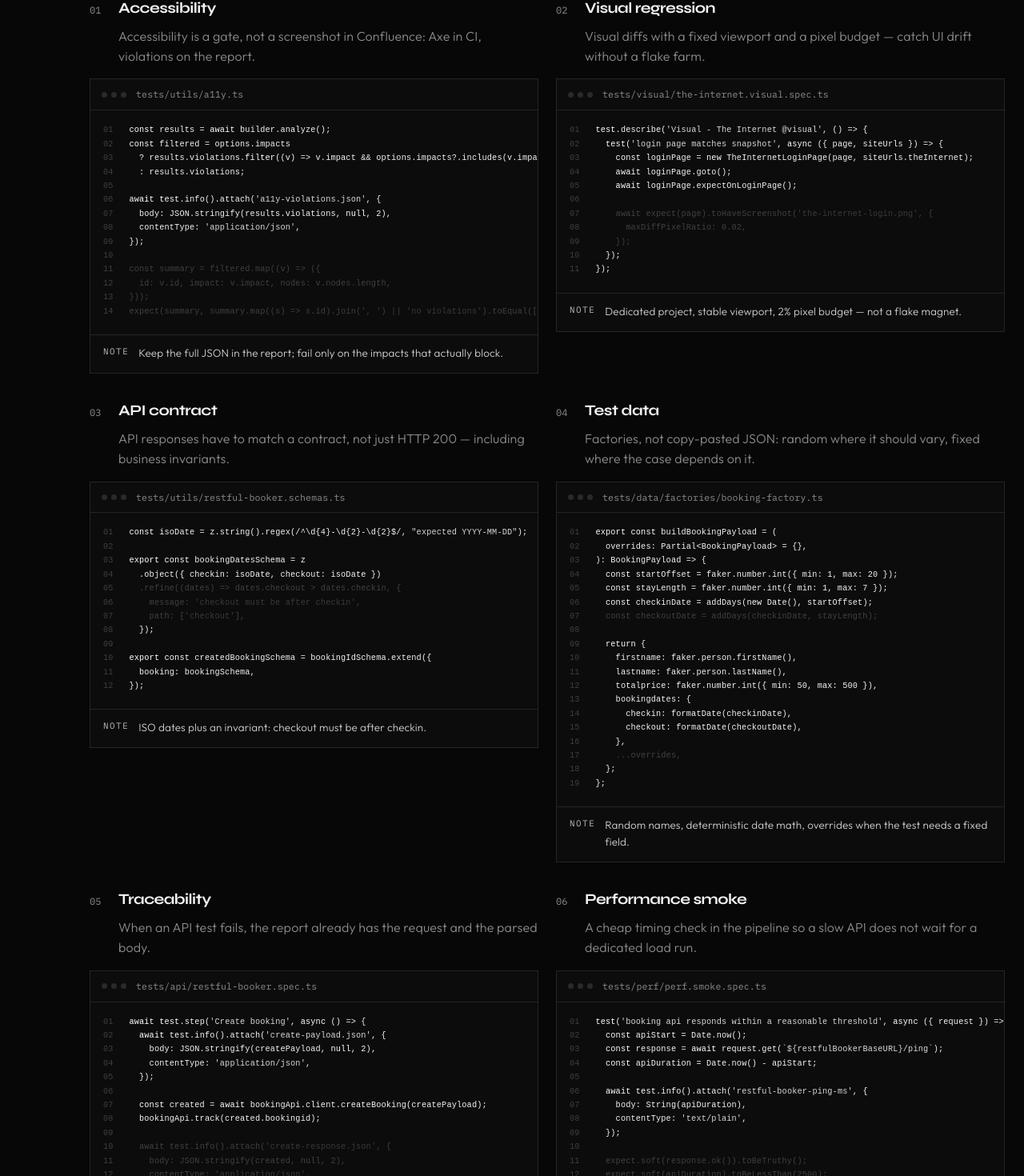
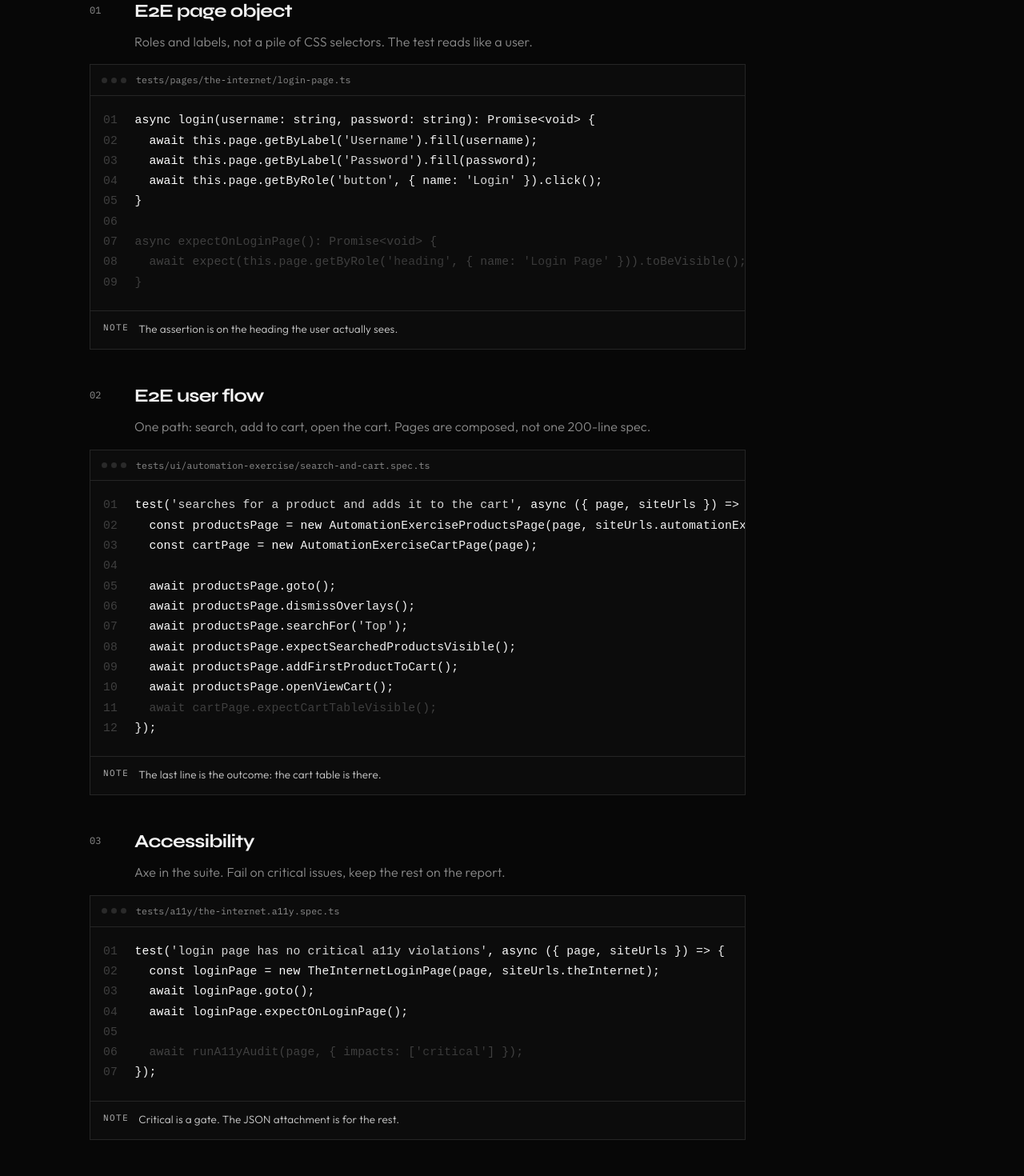
Before and after one commit to sobusz/milosz-sobiecki-qa, a React (Vite) app: page / in a window 1280 px wide. Shown: the part 2738-4208 px from the top of the page at 80% size. Built offline with nearby package versions, Linux system fonts and the light colour scheme.

Commit message:
Show fewer, stronger E2E snippets and make the code large enough to read.
Co-authored-by: Cursor <cursoragent@cursor.com>

```diff
--- a/src/content.ts
+++ b/src/content.ts
@@ -281,57 +281,75 @@ export const snippets: {
   lines: SnippetLine[]
 }[] = [
   {
-    id: 'a11y',
-    file: 'tests/utils/a11y.ts',
-    title: { en: 'Accessibility', pl: 'Accessibility' },
+    id: 'e2e',
+    file: 'tests/pages/the-internet/login-page.ts',
+    title: { en: 'E2E page object', pl: 'Page object E2E' },
     body: {
-      en: 'Accessibility is a gate, not a screenshot in Confluence: Axe in CI, violations on the report.',
-      pl: 'A11y to bramka, nie screenshot w Confluence: Axe w CI, naruszenia na raporcie.',
+      en: 'Roles and labels, not a pile of CSS selectors. The test reads like a user.',
+      pl: 'Role i labele, nie stos selektorów CSS. Test czyta się jak użytkownik.',
     },
     note: {
-      en: 'Keep the full JSON in the report; fail only on the impacts that actually block.',
-      pl: 'Pełny JSON w raporcie; fail tylko na impactach, które naprawdę blokują.',
+      en: 'The assertion is on the heading the user actually sees.',
+      pl: 'Asercja na nagłówku, który użytkownik naprawdę widzi.',
     },
     lines: [
-      { text: 'const results = await builder.analyze();' },
-      { text: 'const filtered = options.impacts' },
-      { text: '  ? results.violations.filter((v) => v.impact && options.impacts?.includes(v.impact))' },
-      { text: '  : results.violations;' },
+      { text: 'async login(username: string, password: string): Promise<void> {' },
+      { text: "  await this.page.getByLabel('Username').fill(username);" },
+      { text: "  await this.page.getByLabel('Password').fill(password);" },
+      { text: "  await this.page.getByRole('button', { name: 'Login' }).click();" },
+      { text: '}' },
       { text: '' },
-      { text: "await test.info().attach('a11y-violations.json', {" },
-      { text: '  body: JSON.stringify(results.violations, null, 2),' },
-      { text: "  contentType: 'application/json'," },
-      { text: '});' },
-      { text: '' },
-      { text: 'const summary = filtered.map((v) => ({', reveal: true },
-      { text: '  id: v.id, impact: v.impact, nodes: v.nodes.length,', reveal: true },
-      { text: '}));', reveal: true },
-      { text: "expect(summary, summary.map((s) => s.id).join(', ') || 'no violations').toEqual([]);", reveal: true },
+      { text: 'async expectOnLoginPage(): Promise<void> {', reveal: true },
+      { text: "  await expect(this.page.getByRole('heading', { name: 'Login Page' })).toBeVisible();", reveal: true },
+      { text: '}', reveal: true },
     ],
   },
   {
-    id: 'visual',
-    file: 'tests/visual/the-internet.visual.spec.ts',
-    title: { en: 'Visual regression', pl: 'Visual regression' },
+    id: 'flow',
+    file: 'tests/ui/automation-exercise/search-and-cart.spec.ts',
+    title: { en: 'E2E user flow', pl: 'Przepływ E2E' },
     body: {
-      en: 'Visual diffs with a fixed viewport and a pixel budget — catch UI drift without a flake farm.',
-      pl: 'Różnice wizualne na stałym viewportcie i budżecie pikseli — dryf UI bez farmy flake’ów.',
+      en: 'One path: search, add to cart, open the cart. Pages are composed, not one 200-line spec.',
+      pl: 'Jedna ścieżka: szukaj, dodaj do koszyka, otwórz koszyk. Page’e złożone, nie spec na 200 linii.',
     },
     note: {
-      en: 'Dedicated project, stable viewport, 2% pixel budget — not a flake magnet.',
-      pl: 'Osobny projekt, stały viewport, 2% budżetu pikseli — nie magnes na flake.',
+      en: 'The last line is the outcome: the cart table is there.',
+      pl: 'Ostatnia linia to wynik: tabela koszyka jest na miejscu.',
     },
     lines: [
-      { text: "test.describe('Visual - The Internet @visual', () => {" },
-      { text: "  test('login page matches snapshot', async ({ page, siteUrls }) => {" },
-      { text: '    const loginPage = new TheInternetLoginPage(page, siteUrls.theInternet);' },
-      { text: '    await loginPage.goto();' },
-      { text: '    await loginPage.expectOnLoginPage();' },
+      { text: "test('searches for a product and adds it to the cart', async ({ page, siteUrls }) => {" },
+      { text: '  const productsPage = new AutomationExerciseProductsPage(page, siteUrls.automationExercise);' },
+      { text: '  const cartPage = new AutomationExerciseCartPage(page);' },
       { text: '' },
-      { text: "    await expect(page).toHaveScreenshot('the-internet-login.png', {", reveal: true },
-      { text: '      maxDiffPixelRatio: 0.02,', reveal: true },
-      { text: '    });', reveal: true },
-      { text: '  });' },
+      { text: '  await productsPage.goto();' },
+      { text: '  await productsPage.dismissOverlays();' },
+      { text: "  await productsPage.searchFor('Top');" },
+      { text: '  await productsPage.expectSearchedProductsVisible();' },
+      { text: '  await productsPage.addFirstProductToCart();' },
+      { text: '  await productsPage.openViewCart();' },
+      { text: '  await cartPage.expectCartTableVisible();', reveal: true },
+      { text: '});' },
+    ],
+  },
+  {
+    id: 'a11y',
+    file: 'tests/a11y/the-internet.a11y.spec.ts',
+    title: { en: 'Accessibility', pl: 'Accessibility' },
+    body: {
+      en: 'Axe in the suite. Fail on critical issues, keep the rest on the report.',
+      pl: 'Axe w suite. Fail na critical, reszta zostaje na raporcie.',
+    },
+    note: {
+      en: 'Critical is a gate. The JSON attachment is for the rest.',
+      pl: 'Critical to bramka. Attachment JSON jest do reszty.',
+    },
+    lines: [
+      { text: "test('login page has no critical a11y violations', async ({ page, siteUrls }) => {" },
+      { text: '  const loginPage = new TheInternetLoginPage(page, siteUrls.theInternet);' },
+      { text: '  await loginPage.goto();' },
+      { text: '  await loginPage.expectOnLoginPage();' },
+      { text: '' },
+      { text: "  await runA11yAudit(page, { impacts: ['critical'] });", reveal: true },
       { text: '});' },
     ],
   },
@@ -340,12 +358,12 @@ export const snippets: {
     file: 'tests/utils/restful-booker.schemas.ts',
     title: { en: 'API contract', pl: 'Kontrakt API' },
     body: {
-      en: 'API responses have to match a contract, not just HTTP 200 — including business invariants.',
-      pl: 'Odpowiedź API musi zgadzać się z kontraktem, nie tylko z HTTP 200 — w tym z invariantami biznesowymi.',
+      en: 'A 200 is not enough. Dates have a shape, and checkout has to be after checkin.',
+      pl: 'Samo 200 nie wystarczy. Daty mają kształt, a checkout musi być po checkin.',
     },
     note: {
-      en: 'ISO dates plus an invariant: checkout must be after checkin.',
-      pl: 'Daty ISO plus invariant: checkout musi być po checkin.',
+      en: 'The refine is the business rule, not the HTTP status.',
+      pl: 'Refine to reguła biznesowa, nie status HTTP.',
     },
     lines: [
       { text: 'const isoDate = z.string().regex(/^\\d{4}-\\d{2}-\\d{2}$/, "expected YYYY-MM-DD");' },
@@ -356,10 +374,6 @@ export const snippets: {
       { text: "    message: 'checkout must be after checkin',", reveal: true },
       { text: "    path: ['checkout'],", reveal: true },
       { text: '  });' },
-      { text: '' },
-      { text: 'export const createdBookingSchema = bookingIdSchema.extend({' },
-      { text: '  booking: bookingSchema,' },
-      { text: '});' },
     ],
   },
   {
@@ -367,90 +381,27 @@ export const snippets: {
     file: 'tests/data/factories/booking-factory.ts',
     title: { en: 'Test data', pl: 'Dane testowe' },
     body: {
-      en: 'Factories, not copy-pasted JSON: random where it should vary, fixed where the case depends on it.',
-      pl: 'Fabryki zamiast wklejonego JSON-a: losowość tam, gdzie ma się zmieniać, stałe pole tam, gdzie case tego wymaga.',
+      en: 'A factory instead of a copied JSON file. Random names, valid dates, overrides when the case needs a fixed field.',
+      pl: 'Fabryka zamiast skopiowanego JSON-a. Losowe imiona, poprawne daty, override gdy case potrzebuje stałego pola.',
     },
     note: {
-      en: 'Random names, deterministic date math, overrides when the test needs a fixed field.',
-      pl: 'Losowe imiona, deterministyczna matematyka dat, overrides gdy test potrzebuje stałego pola.',
+      en: 'checkout is always after checkin, even when names are random.',
+      pl: 'checkout zawsze po checkin, nawet gdy imiona są losowe.',
     },
     lines: [
       { text: 'export const buildBookingPayload = (' },
       { text: '  overrides: Partial<BookingPayload> = {},' },
       { text: '): BookingPayload => {' },
-      { text: '  const startOffset = faker.number.int({ min: 1, max: 20 });' },
-      { text: '  const stayLength = faker.number.int({ min: 1, max: 7 });' },
-      { text: '  const checkinDate = addDays(new Date(), startOffset);' },
-      { text: '  const checkoutDate = addDays(checkinDate, stayLength);', reveal: true },
+      { text: '  const checkinDate = addDays(new Date(), faker.number.int({ min: 1, max: 20 }));' },
+      { text: '  const checkoutDate = addDays(checkinDate, faker.number.int({ min: 1, max: 7 }));', reveal: true },
       { text: '' },
       { text: '  return {' },
       { text: '    firstname: faker.person.firstName(),' },
       { text: '    lastname: faker.person.lastName(),' },
-      { text: '    totalprice: faker.number.int({ min: 50, max: 500 }),' },
-      { text: '    bookingdates: {' },
-      { text: '      checkin: formatDate(checkinDate),' },
-      { text: '      checkout: formatDate(checkoutDate),' },
-      { text: '    },' },
+      { text: '    bookingdates: { checkin: formatDate(checkinDate), checkout: formatDate(checkoutDate) },' },
       { text: '    ...overrides,', reveal: true },
       { text: '  };' },
       { text: '};' },
-    ],
-  },
-  {
-    id: 'trace',
-    file: 'tests/api/restful-booker.spec.ts',
-    title: { en: 'Traceability', pl: 'Traceability' },
-    body: {
-      en: 'When an API test fails, the report already has the request and the parsed body.',
-      pl: 'Jak padnie test API, raport już ma request i sparsowane body.',
-    },
-    note: {
-      en: 'If it fails, the report already has the request and the parsed body.',
-      pl: 'Jak padnie, raport już ma request i sparsowane body.',
-    },
-    lines: [
-      { text: "await test.step('Create booking', async () => {" },
-      { text: "  await test.info().attach('create-payload.json', {" },
-      { text: '    body: JSON.stringify(createPayload, null, 2),' },
-      { text: "    contentType: 'application/json'," },
-      { text: '  });' },
-      { text: '' },
-      { text: '  const created = await bookingApi.client.createBooking(createPayload);' },
-      { text: '  bookingApi.track(created.bookingid);' },
-      { text: '' },
-      { text: "  await test.info().attach('create-response.json', {", reveal: true },
-      { text: '    body: JSON.stringify(created, null, 2),', reveal: true },
-      { text: "    contentType: 'application/json',", reveal: true },
-      { text: '  });', reveal: true },
-      { text: '});' },
-    ],
-  },
-  {
-    id: 'perf',
-    file: 'tests/perf/perf.smoke.spec.ts',
-    title: { en: 'Performance smoke', pl: 'Performance smoke' },
-    body: {
-      en: 'A cheap timing check in the pipeline so a slow API does not wait for a dedicated load run.',
-      pl: 'Tani pomiar w pipeline, żeby wolne API nie czekało na osobny load test.',
-    },
-    note: {
-      en: 'Soft asserts: a slow ping does not hide the rest of the smoke.',
-      pl: 'Soft assert: wolny ping nie chowa reszty smoke’a.',
-    },
-    lines: [
-      { text: "test('booking api responds within a reasonable threshold', async ({ request }) => {" },
-      { text: '  const apiStart = Date.now();' },
-      { text: '  const response = await request.get(`${restfulBookerBaseURL}/ping`);' },
-      { text: '  const apiDuration = Date.now() - apiStart;' },
-      { text: '' },
-      { text: "  await test.info().attach('restful-booker-ping-ms', {" },
-      { text: '    body: String(apiDuration),' },
-      { text: "    contentType: 'text/plain'," },
-      { text: '  });' },
-      { text: '' },
-      { text: '  expect.soft(response.ok()).toBeTruthy();', reveal: true },
-      { text: '  expect.soft(apiDuration).toBeLessThan(2500);', reveal: true },
-      { text: '});' },
     ],
   },
   {
@@ -458,87 +409,20 @@ export const snippets: {
     file: 'tests/global-setup.ts',
     title: { en: 'Auth state', pl: 'Auth state' },
     body: {
-      en: 'Login once, reuse the session. Authenticated tests should not retype the password.',
-      pl: 'Login raz, sesja reuse. Testy z auth nie wpisują hasła drugi raz.',
+      en: 'Log in once, save storageState. The next spec does not type the password again.',
+      pl: 'Login raz, zapis storageState. Kolejny spec nie wpisuje hasła drugi raz.',
     },
     note: {
-      en: 'Login once, reuse cookies — the @auth spec never types the password again.',
-      pl: 'Login raz, cookies reuse — spec @auth nie wpisuje hasła drugi raz.',
+      en: 'Wait for the flash, then persist cookies.',
+      pl: 'Czekaj na flash, potem zapisz cookies.',
     },
     lines: [
-      { text: "const authFile = path.resolve(__dirname, '.auth', 'the-internet.json');" },
+      { text: "await page.getByLabel('Username').fill('tomsmith');" },
+      { text: "await page.getByLabel('Password').fill('SuperSecretPassword!');" },
+      { text: "await page.getByRole('button', { name: 'Login' }).click();" },
       { text: '' },
-      { text: 'export default async (): Promise<void> => {' },
-      { text: "  const shouldRun = process.env.RUN_AUTH_SETUP === 'true' || !fs.existsSync(authFile);" },
-      { text: '  if (!shouldRun) return;' },
-      { text: '' },
-      { text: '  const browser = await chromium.launch();' },
-      { text: '  const page = await browser.newPage();' },
-      { text: '  await page.goto("https://the-internet.herokuapp.com/login");' },
-      { text: "  await page.getByLabel('Username').fill('tomsmith');" },
-      { text: "  await page.getByRole('button', { name: 'Login' }).click();" },
-      { text: '' },
-      { text: "  await page.locator('#flash').waitFor({ state: 'visible' });" },
-      { text: '  await page.context().storageState({ path: authFile });', reveal: true },
-      { text: '};' },
-    ],
-  },
-  {
-    id: 'mock',
-    file: 'tests/ui/automation-exercise/home.network-mock.spec.ts',
-    title: { en: 'Network mocking', pl: 'Network mocking' },
-    body: {
-      en: 'Stub the network when the UI must stay deterministic. This demo injects a known payload so the assertion is about the contract, not the backend.',
-      pl: 'Stub sieci, gdy UI ma zostać deterministyczne. Demo wstrzykuje znany payload — asercja jest o kontrakcie, nie o backendzie.',
-    },
-    note: {
-      en: 'Stub the wire, then assert the UI is allowed to show only the mocked item.',
-      pl: 'Zastubuj sieć, potem asercja: UI pokazuje tylko zmockowany produkt.',
-    },
-    lines: [
-      { text: "await page.route('**/features_items', async (route) => {" },
-      { text: '  await route.fulfill({' },
-      { text: '    status: 200,' },
-      { text: "    contentType: 'application/json'," },
-      { text: "    body: JSON.stringify({ products: [{ id: 1, name: 'Mocked Top' }] })," },
-      { text: '  });' },
-      { text: '});' },
-      { text: '' },
-      { text: 'await page.evaluate(async () => {' },
-      { text: "  const data = await (await fetch('/api/features_items')).json();" },
-      { text: "  document.querySelector('.features_items')!.innerHTML = data.products" },
-      { text: '    .map((p: { name: string }) => `<h2>${p.name}</h2>`)' },
-      { text: "    .join('');" },
-      { text: '});' },
-      { text: '' },
-      { text: "await homePage.expectFeaturedItemVisible('Mocked Top');", reveal: true },
-    ],
-  },
-  {
-    id: 'ai',
-    file: 'web/src/App.tsx',
-    title: { en: 'How I work with AI', pl: 'Tak pracuję z AI' },
-    body: {
-      en: 'AI drafts, then I review: locale, behaviour, and whether the assertion still holds.',
-      pl: 'AI robi draft, potem recenzja: locale, zachowanie i to, czy asercja nadal ma sens.',
-    },
-    note: {
-      en: 'First pass from the model, then a review.',
-      pl: 'Pierwszy pass z modelu, potem recenzja.',
-    },
-    lines: [
-      { text: "const STORAGE_KEY = 'ms-locale'" },
-      { text: '' },
-      { text: 'function readLocale(): Locale {' },
-      { text: '  const stored = localStorage.getItem(STORAGE_KEY)' },
-      { text: "  if (stored === 'pl' || stored === 'en') return stored" },
-      { text: "  return navigator.language.startsWith('pl') ? 'pl' : 'en'" },
-      { text: '}' },
-      { text: '' },
-      { text: 'useEffect(() => {' },
-      { text: '  document.documentElement.lang = locale', reveal: true },
-      { text: '  localStorage.setItem(STORAGE_KEY, locale)', reveal: true },
-      { text: '}, [locale])' },
+      { text: "await page.locator('#flash').waitFor({ state: 'visible' });" },
+      { text: 'await page.context().storageState({ path: authFile });', reveal: true },
     ],
   },
 ]
--- a/src/index.css
+++ b/src/index.css
@@ -318,15 +318,8 @@ main,
 .snippet-grid {
   display: grid;
   grid-template-columns: 1fr;
-  gap: 36px;
-}
-
-@media (min-width: 900px) {
-  .snippet-grid {
-    grid-template-columns: 1fr 1fr;
-    gap: 32px 22px;
-    align-items: start;
-  }
+  gap: 40px;
+  max-width: 78ch;
 }
 
 .case {
@@ -435,26 +428,11 @@ main,
 
 .snippet pre {
   margin: 0;
-  padding: 16px 0 20px;
+  padding: 18px 0 22px;
   font-family: var(--mono);
-  font-size: 0.74rem;
-  line-height: 1.7;
+  font-size: 0.92rem;
+  line-height: 1.72;
   overflow-x: auto;
-}
-
-@media (min-width: 900px) {
-  .snippet-grid .snippet pre {
-    font-size: 0.64rem;
-    line-height: 1.65;
-  }
-
-  .case h3 {
-    font-size: 1.18rem;
-  }
-
-  .case-head {
-    grid-template-columns: 28px 1fr;
-  }
 }
 
 .snippet-line {
```
